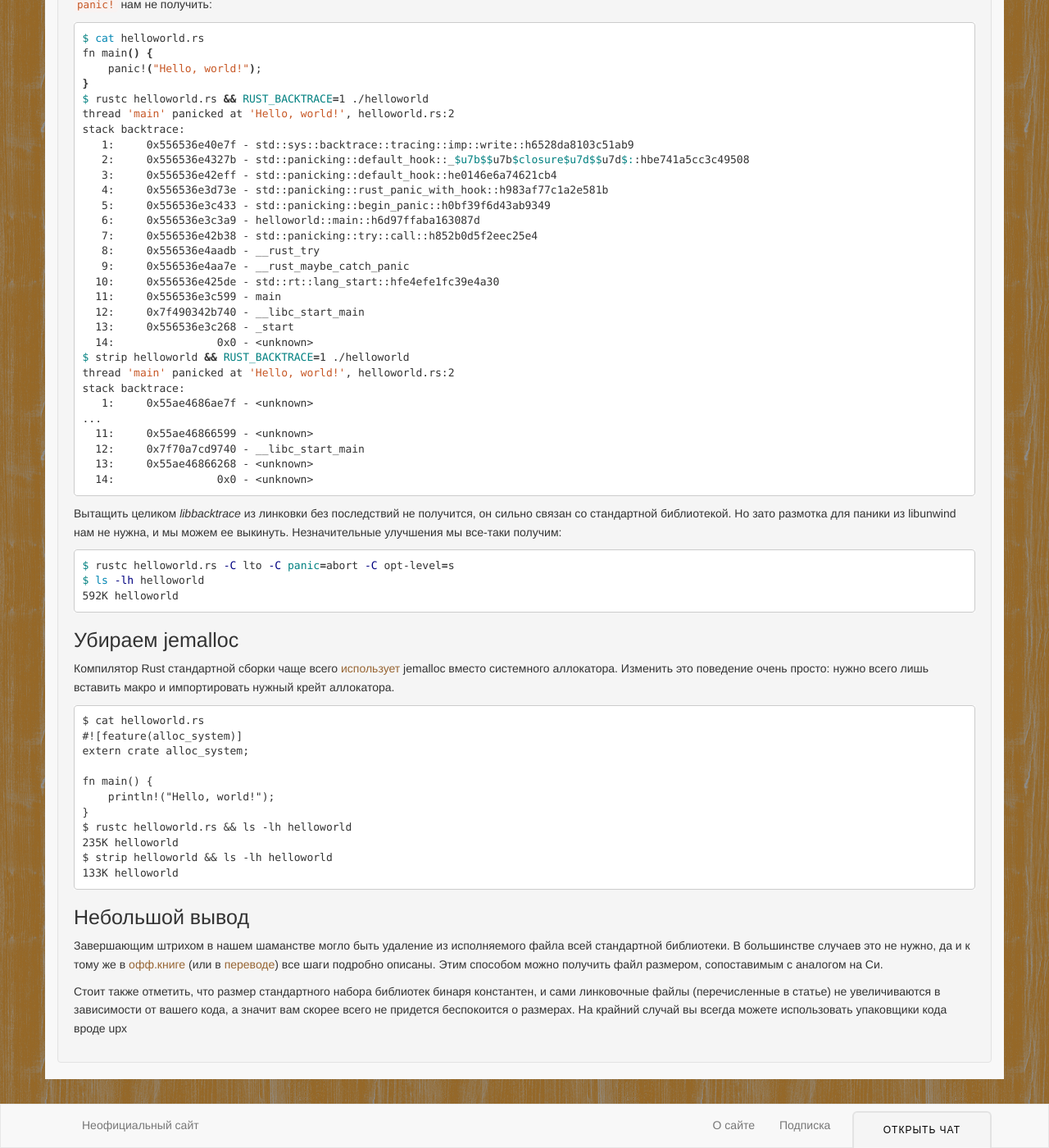
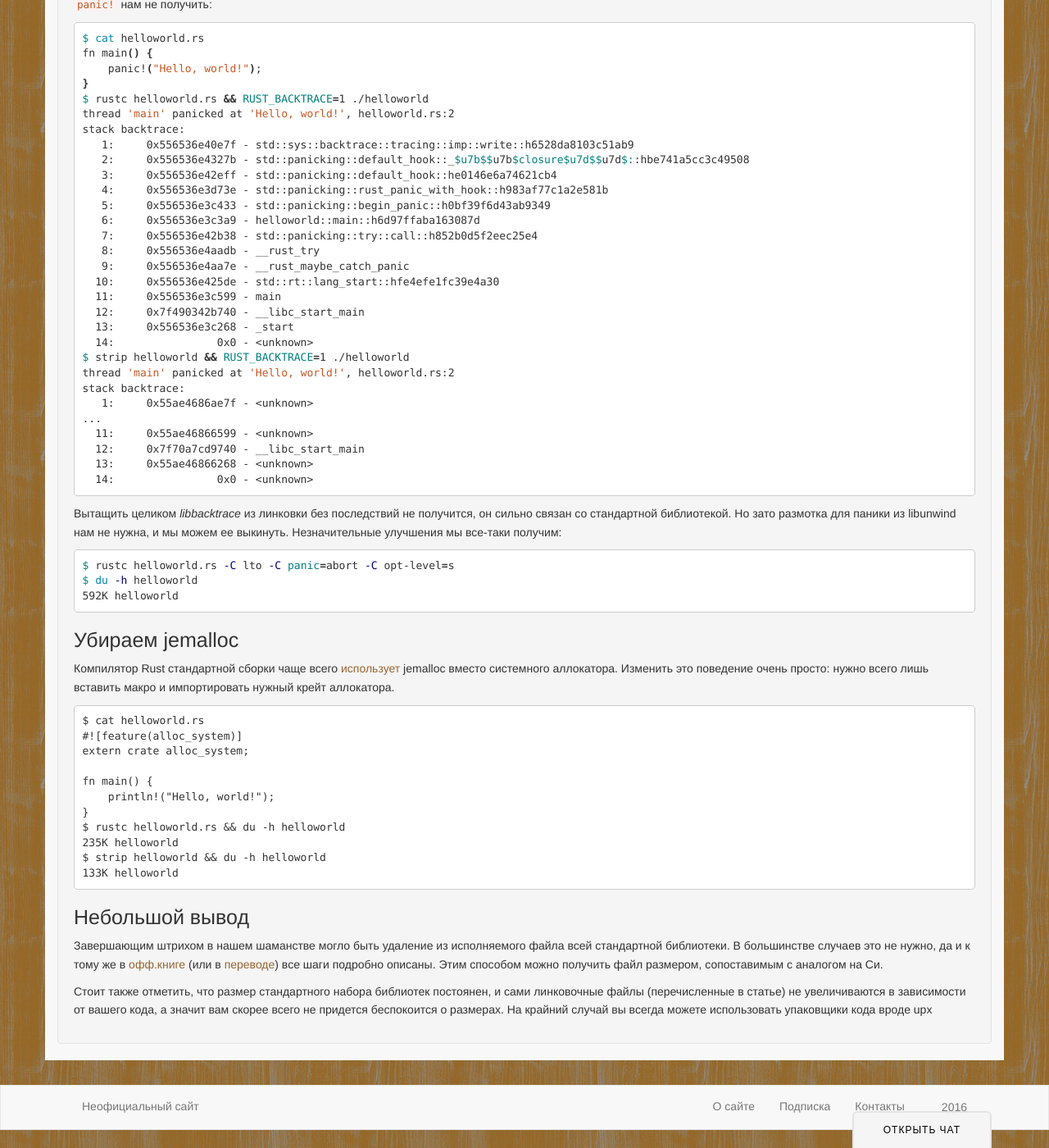
Before and after one commit to rust-lang-ru/rustycrate.ru, a Jekyll site: the page built from _posts/2016-07-07-why-big-bin.md, in a window 1280 px wide and 1400 px high, scrolled down 2496 px. Shown: the whole window at 82% size. Built offline with Jekyll 4.4.1, drawn with Linux system fonts in a browser that asks for light colours; nearby versions of some CDN libraries; Markdown is read by kramdown in place of the engine named in the settings; comment, search, counter and statistics services are not loaded; some of the changed text lies outside the part shown.

Commit message:
Fixes from habr

````diff
--- a/_posts/2016-07-07-why-big-bin.md
+++ b/_posts/2016-07-07-why-big-bin.md
@@ -24,7 +24,7 @@
 
 ```sh
 $ rustc hello.rs
-$ ls -lh hello # лишний вывод здесь и далее опущен
+$ du -h hello
 632K hello
 ```
 
@@ -37,7 +37,7 @@
     printf("Hello, World!\n");
 }
 $ gcc hello.c -ohello
-$ ls -sh hello
+$ du -h hello
 6.7K hello
 ```
 
@@ -50,7 +50,7 @@
     std::cout << "Hello, World!" << std::endl;
 }
 $ g++ hello.cpp -ohello
-$ ls -sh hello
+$ du -h hello
 8.3K hello
 ```
 
@@ -68,7 +68,7 @@
 
 ```bash
 $ rustc helloworld.rs -C opt-level=s
-$ ls -sh helloworld
+$ du -h helloworld
 630K helloworld
 ```
 
@@ -78,13 +78,13 @@
 
 Rust по стандартному поведению к каждому исполняемому файлу линкует всю свою стандартную библиотеку. Так что мы можем избавиться и от этого, ведь глупый линковщик не понимает, что нам не очень нужно взаимодействие с сетью.
 
-На самом деле есть хорошая причина для такого поведения. Как вы наверное знаете языки C и C++ компилирует каждый файл по отдельности. Rust же поступает немного иначе, где единицей компиляции выступает [крейт](http://doc.crates.io/index.html)(crate). Не трудно догадаться, что компилятор в данном случае не сможет оптимизировать вызов функций из других файлов, так как он попросту работает с одним большим.
+На самом деле есть хорошая причина для такого поведения. Как вы наверное знаете языки C и C++ компилируют каждый файл по отдельности. Rust же поступает немного иначе, где единицей компиляции выступает [крейт](http://doc.crates.io/index.html)(crate). Не трудно догадаться, что вызов функций из других файлов компилятор не сможет оптимизировать, так как он попросту работает с одним большим файлом.
 
 Изначально в C/C++ компилятор производил оптимизацию независимо каждого файла. Со временем появилась технология оптимизации при линковке. Хоть это и стало занимать значительно больше времени, зато в результате получались исполняемые файлы куда лучше, чем раньше. Посмотрим как изменит положение дел эта функциональность в Rust:
 
 ```bash
 $ rustc helloworld.rs -C opt-level=s -C lto
-$ Rust ls -sh helloworld
+$ du -h helloworld
 604K helloworld
 ```
 
@@ -117,7 +117,7 @@
 
 ```bash
 $ strip hello
-# ls -lh hello
+# du -h hello
 356K helloworld
 ```
 
@@ -160,7 +160,7 @@
 
 ```bash
 $ rustc helloworld.rs -C lto -C panic=abort -C opt-level=s
-$ ls -lh helloworld
+$ du -h helloworld
 592K helloworld
 ```
 
@@ -176,9 +176,9 @@
 fn main() {
     println!("Hello, world!");
 }
-$ rustc helloworld.rs && ls -lh helloworld
+$ rustc helloworld.rs && du -h helloworld
 235K helloworld
-$ strip helloworld && ls -lh helloworld
+$ strip helloworld && du -h helloworld
 133K helloworld
 ```
 
@@ -186,4 +186,4 @@
 
 Завершающим штрихом в нашем шаманстве могло быть удаление из исполняемого файла всей стандартной библиотеки. В большинстве случаев это не нужно, да и к тому же в [офф.книге](https://doc.rust-lang.org/book/no-stdlib.html) (или в [переводе](http://rurust.github.io/rust_book_ru/src/no-stdlib.html)) все шаги подробно описаны. Этим способом можно получить файл размером, сопоставимым с аналогом на Си.
 
-Стоит также отметить, что размер стандартного набора библиотек бинаря константен, и сами линковочные файлы (перечисленные в статье) не увеличиваются в зависимости от вашего кода, а значит вам скорее всего не придется беспокоится о размерах. На крайний случай вы всегда можете использовать упаковщики кода вроде upx
+Стоит также отметить, что размер стандартного набора библиотек постоянен, и сами линковочные файлы (перечисленные в статье) не увеличиваются в зависимости от вашего кода, а значит вам скорее всего не придется беспокоится о размерах. На крайний случай вы всегда можете использовать упаковщики кода вроде upx
````
